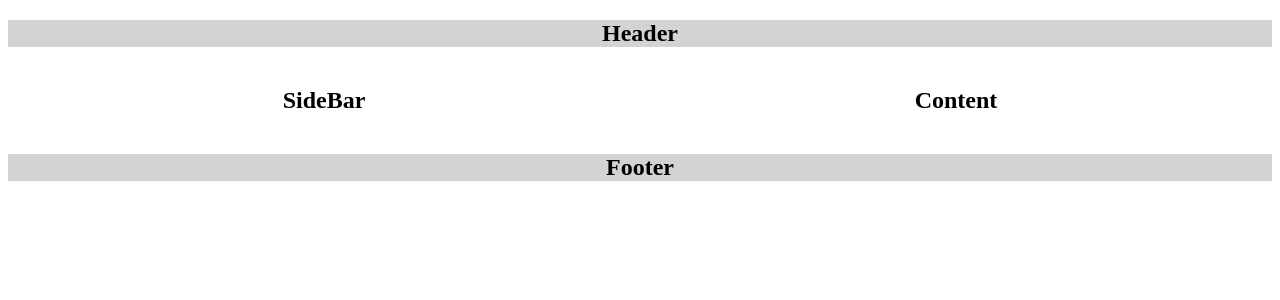
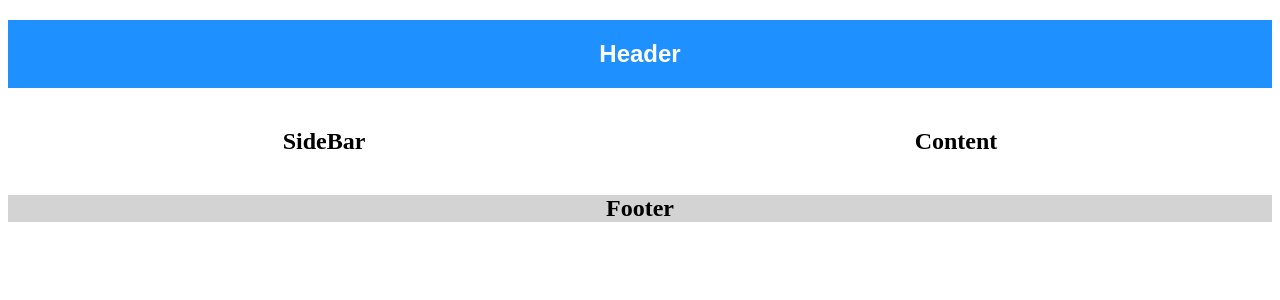
Before and after one commit to thanhpham091790/reactjs, a React (Vite) app in the folder 01-react-tutorial/my-react-app/: page / in a window 1280 px wide. Shown: the top 300 px of the page. Built offline with nearby package versions, Linux system fonts and the light colour scheme.

Commit message:
You can also create an object with styling information, and refer to it in the style attribute.

```diff
--- a/01-react-tutorial/my-react-app/src/Header.jsx
+++ b/01-react-tutorial/my-react-app/src/Header.jsx
@@ -1,6 +1,14 @@
 function Header() {
+    const myStyle = {
+        color: "white",
+        backgroundColor: "DodgerBlue",
+        padding: "20px",
+        fontFamily: "Sans-Serif",
+        textAlign: 'center'
+    }
+
     return (
-        <h2 style={{ display: 'flex', justifyContent: 'center', backgroundColor: 'lightgray' }}>Header</h2>
+        <h2 style={myStyle}>Header</h2>
     );
 }
 export default Header;
```
Also changed, not shown: 01-react-tutorial/my-react-app/src/App.jsx (+6 -5 lines).
